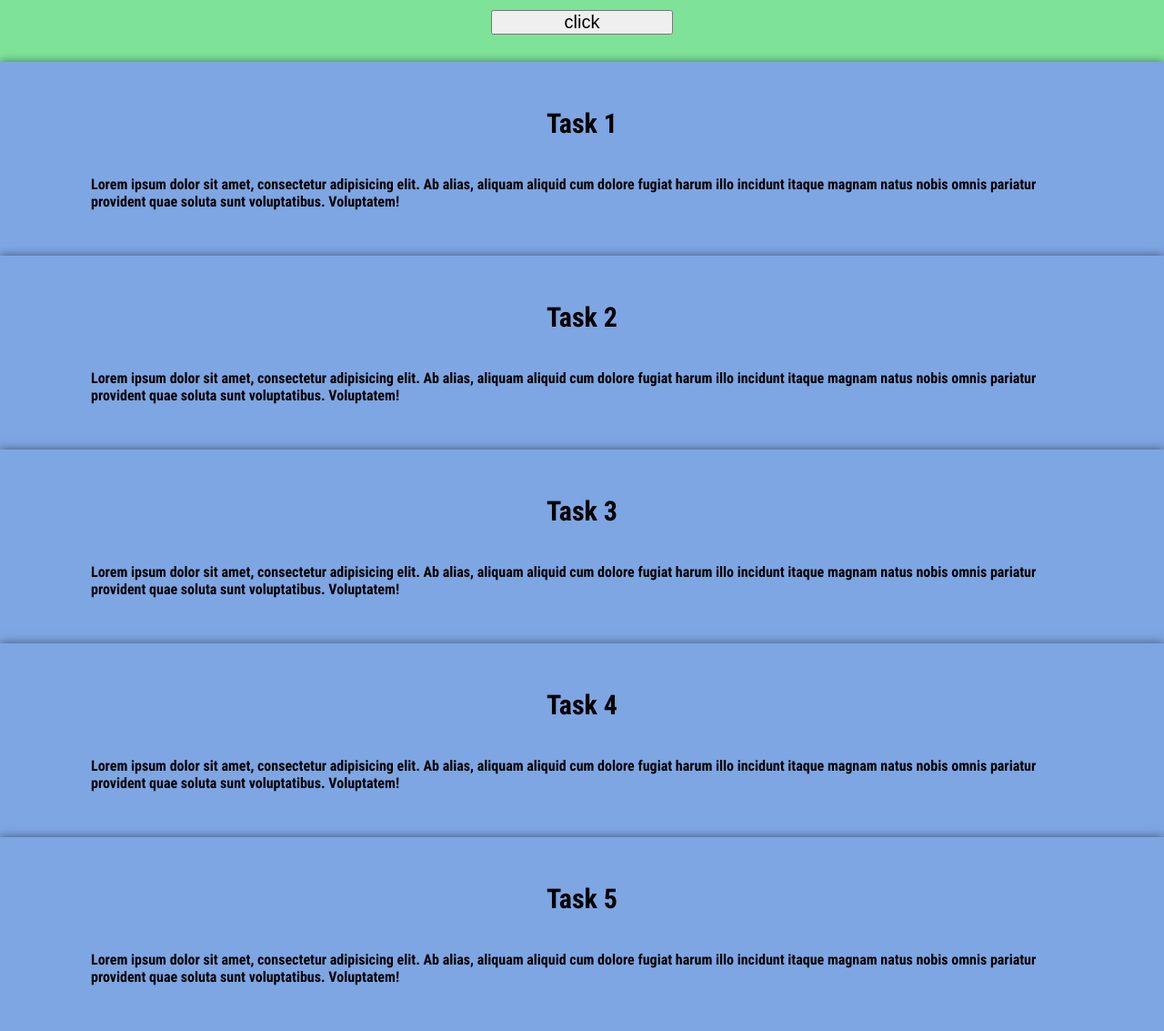
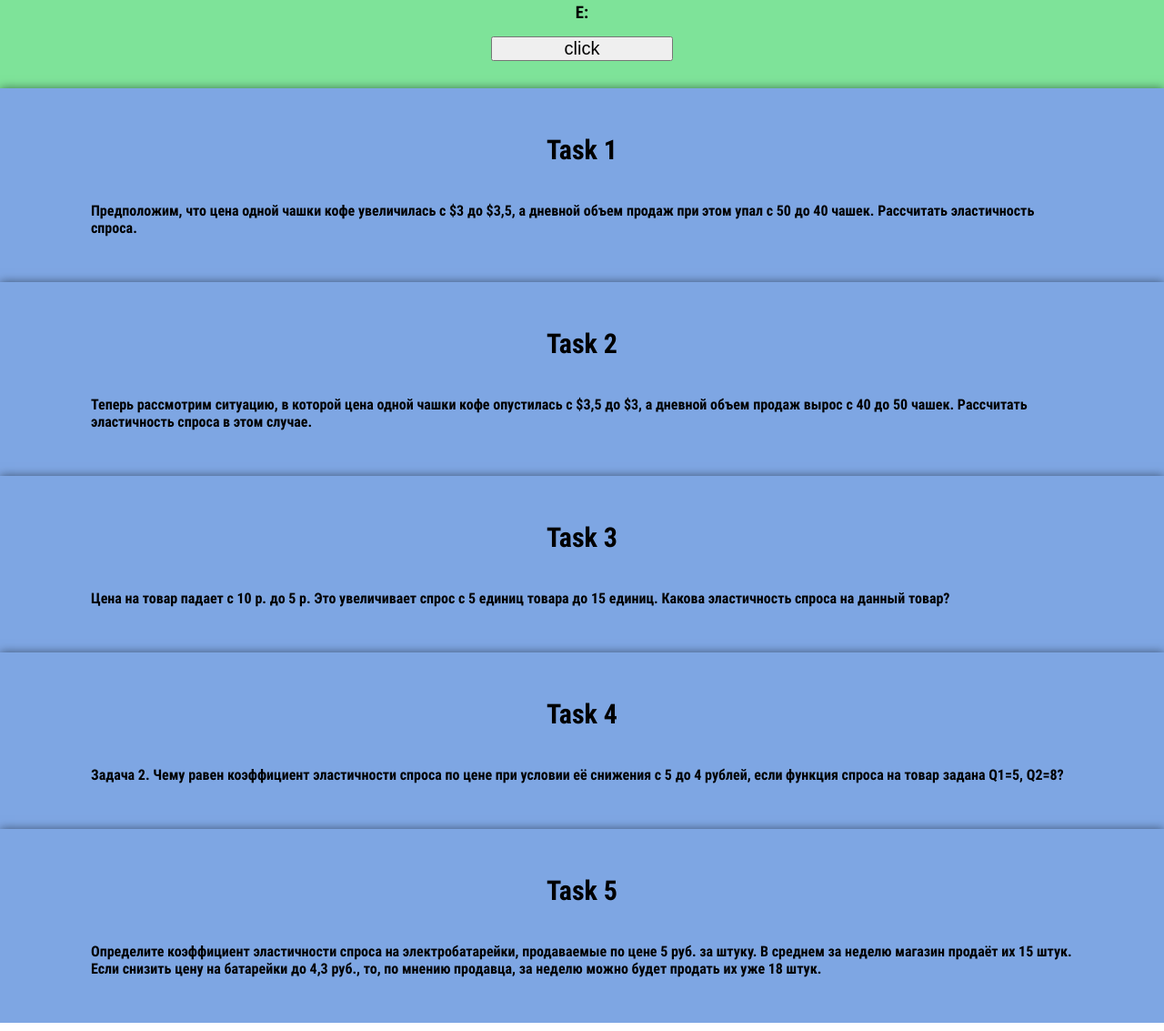
Before and after one commit to Diana-Chabanovskaya/Task5, a plain HTML site: page index.html in a window 1280 px wide. Shown: the part 651-1784 px from the top of the page at 91% size. Drawn offline with nearby package versions, Linux system fonts and the light colour scheme; some packages are replaced by stand-ins of ours; a web font is replaced by a local one.

Commit message:
Update index.html

```diff
--- a/index.html
+++ b/index.html
@@ -15,7 +15,7 @@
 
 <div class="container">
     <h1> Решение задачи по эластичности спроса</h1>
-    <p>Info about formula</p>
+    <p>Эластичность спроса по цене (англ. price elasticity of demand) – показатель процентного изменения спроса какого-либо товара или услуги в результате изменения цены.</p>
     <p>\[E=\frac{Q2-Q1}{Q1}-\frac{P2-P1}{P1}\]</p>
     <div class="about">
     <p>P1 - прежняя цена;<br>
@@ -38,23 +38,23 @@
 </div>
 <div class="example">
     <h5>Task 1</h5>
-    Lorem ipsum dolor sit amet, consectetur adipisicing elit. Ab alias, aliquam aliquid cum dolore fugiat harum illo incidunt itaque magnam natus nobis omnis pariatur provident quae soluta sunt voluptatibus. Voluptatem!
+    Предположим, что цена одной чашки кофе увеличилась с $3 до $3,5, а дневной объем продаж при этом упал с 50 до 40 чашек. Рассчитать эластичность спроса.
 </div>
 <div class="example">
     <h5>Task 2</h5>
-    Lorem ipsum dolor sit amet, consectetur adipisicing elit. Ab alias, aliquam aliquid cum dolore fugiat harum illo incidunt itaque magnam natus nobis omnis pariatur provident quae soluta sunt voluptatibus. Voluptatem!
+    Теперь рассмотрим ситуацию, в которой цена одной чашки кофе опустилась с $3,5 до $3, а дневной объем продаж вырос с 40 до 50 чашек. Рассчитать эластичность спроса в этом случае.
 </div>
 <div class="example">
     <h5>Task 3</h5>
-    Lorem ipsum dolor sit amet, consectetur adipisicing elit. Ab alias, aliquam aliquid cum dolore fugiat harum illo incidunt itaque magnam natus nobis omnis pariatur provident quae soluta sunt voluptatibus. Voluptatem!
+    Цена на товар падает с 10 р. до 5 р. Это увеличивает спрос с 5 единиц товара до 15 единиц. Какова эластичность спроса на данный товар?
 </div>
 <div class="example">
     <h5>Task 4</h5>
-    Lorem ipsum dolor sit amet, consectetur adipisicing elit. Ab alias, aliquam aliquid cum dolore fugiat harum illo incidunt itaque magnam natus nobis omnis pariatur provident quae soluta sunt voluptatibus. Voluptatem!
+    Задача 2. Чему равен коэффициент эластичности спроса по цене при условии её снижения с 5 до 4 рублей, если функция спроса на товар задана Q1=5, Q2=8?
 </div>
 <div class="example">
     <h5>Task 5</h5>
-    Lorem ipsum dolor sit amet, consectetur adipisicing elit. Ab alias, aliquam aliquid cum dolore fugiat harum illo incidunt itaque magnam natus nobis omnis pariatur provident quae soluta sunt voluptatibus. Voluptatem!
+    Определите коэффициент эластичности спроса на электробатарейки, продаваемые по цене 5 руб. за штуку. В среднем за неделю магазин продаёт их 15 штук. Если снизить цену на батарейки до 4,3 руб., то, по мнению продавца, за неделю можно будет продать их уже 18 штук.
 </div>
 <script type="text/javascript" src="https://www.hostmath.com/Math/MathJax.js?config=OK"></script>
 <script src="js/js.js"></script>
```
